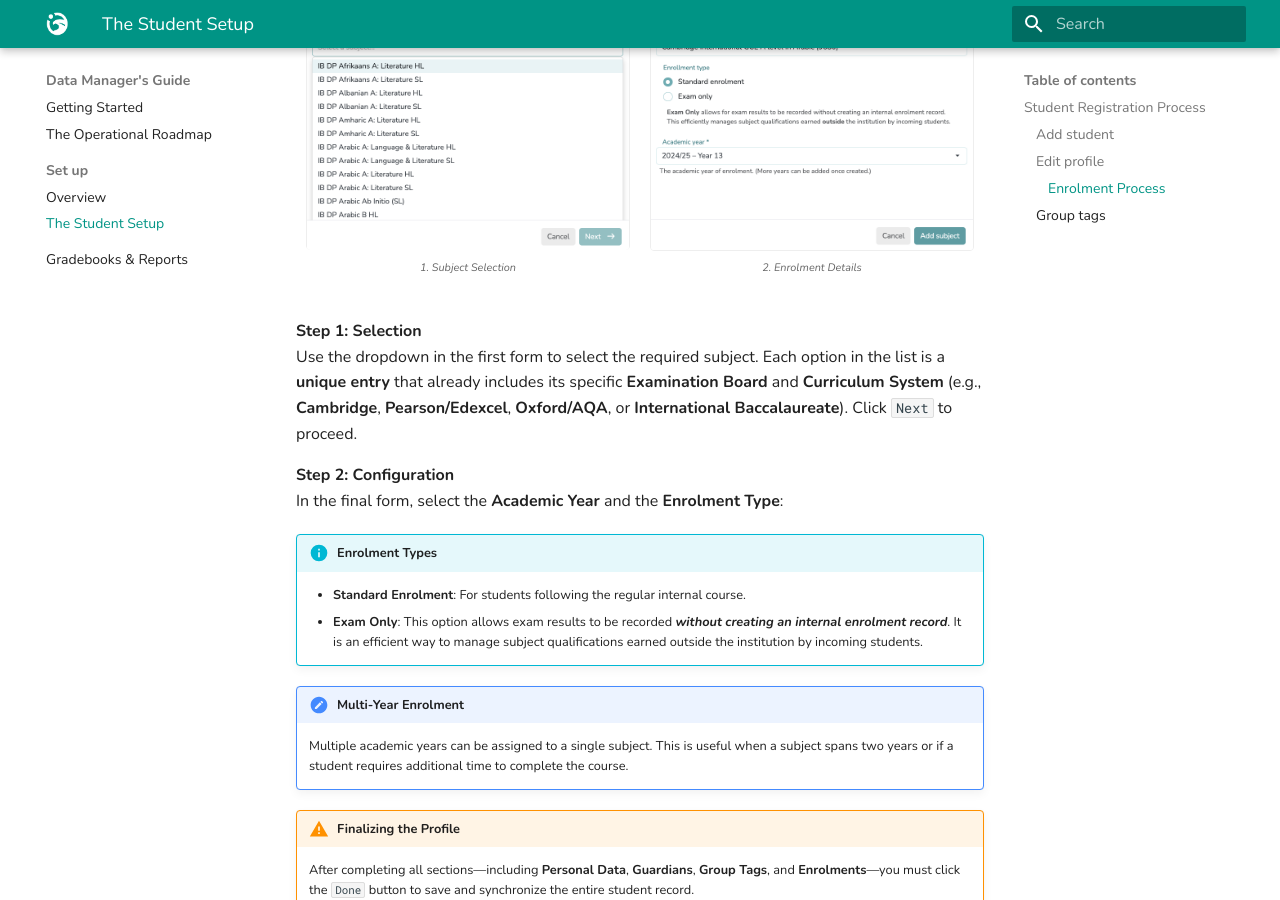
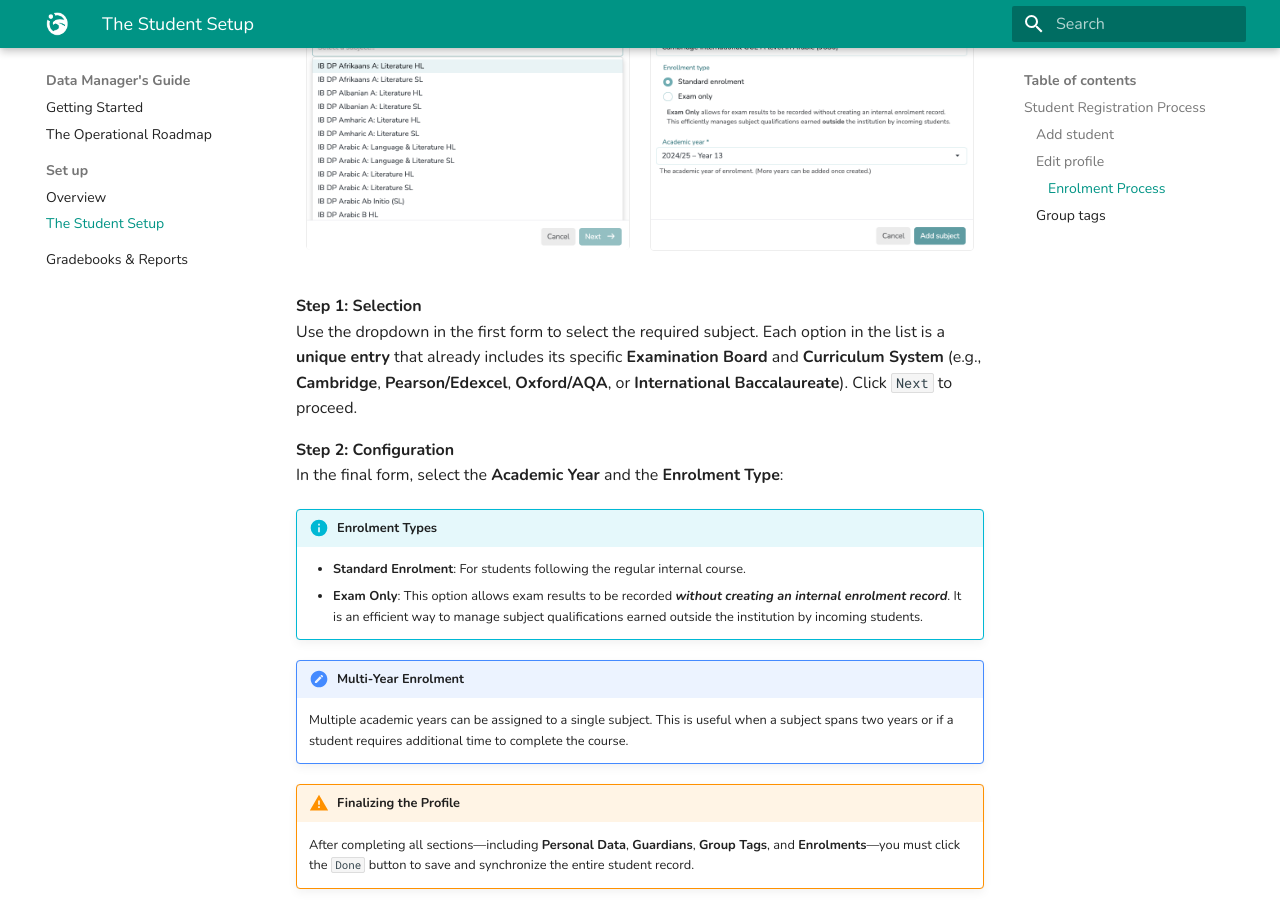
Before and after one commit to pablopenlop/gradewing_guide, an MkDocs documentation site: the page built from docs/data-manager/student-setup.md, in a window 1280 px wide and 900 px high, scrolled down 2530 px. Built offline with MkDocs 1.6.1 and Material for MkDocs 9.7.7, drawn with Linux system fonts in a browser that asks for light colours.

Commit message:
Update student-setup.md

```diff
--- a/docs/data-manager/student-setup.md
+++ b/docs/data-manager/student-setup.md
@@ -57,12 +57,10 @@
 <table style="border: none; border-collapse: collapse; width: 100%; table-layout: fixed;">
   <tr style="border: none;">
     <td style="border: none; width: 50%; padding: 10px; text-align: center; vertical-align: top;">
-      <img src="../../assets/images/Setup_Students_Add_Subject.png" style="width: 100%; border-radius: 4px; border: 1px solid #eee;" />
-      <p style="font-size: 0.85em; font-style: italic; color: #666; margin-top: 8px;">1. Subject Selection</p>
+      <img src="../../assets/images/Setup_Students_Add_Subject.png" class="glightbox" style="width: 100%; border-radius: 4px; border: 1px solid #eee;" alt="Subject Selection">
     </td>
     <td style="border: none; width: 50%; padding: 10px; text-align: center; vertical-align: top;">
-      <img src="../../assets/images/Setup_Students_Add_Subject_Conf.png" style="width: 100%; border-radius: 4px; border: 1px solid #eee;" />
-      <p style="font-size: 0.85em; font-style: italic; color: #666; margin-top: 8px;">2. Enrolment Details</p>
+      <img src="../../assets/images/Setup_Students_Add_Subject_Conf.png" class="glightbox" style="width: 100%; border-radius: 4px; border: 1px solid #eee;" alt="Enrolment Details">
     </td>
   </tr>
 </table>
```
